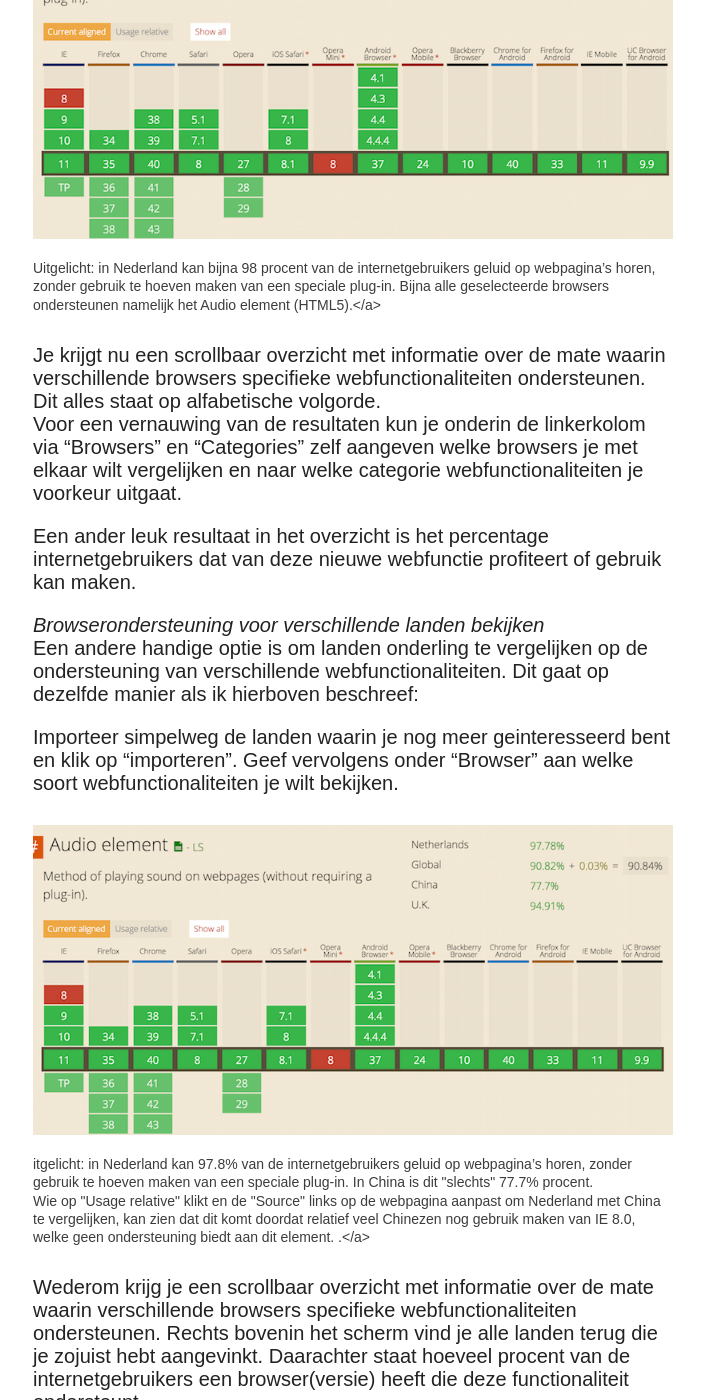
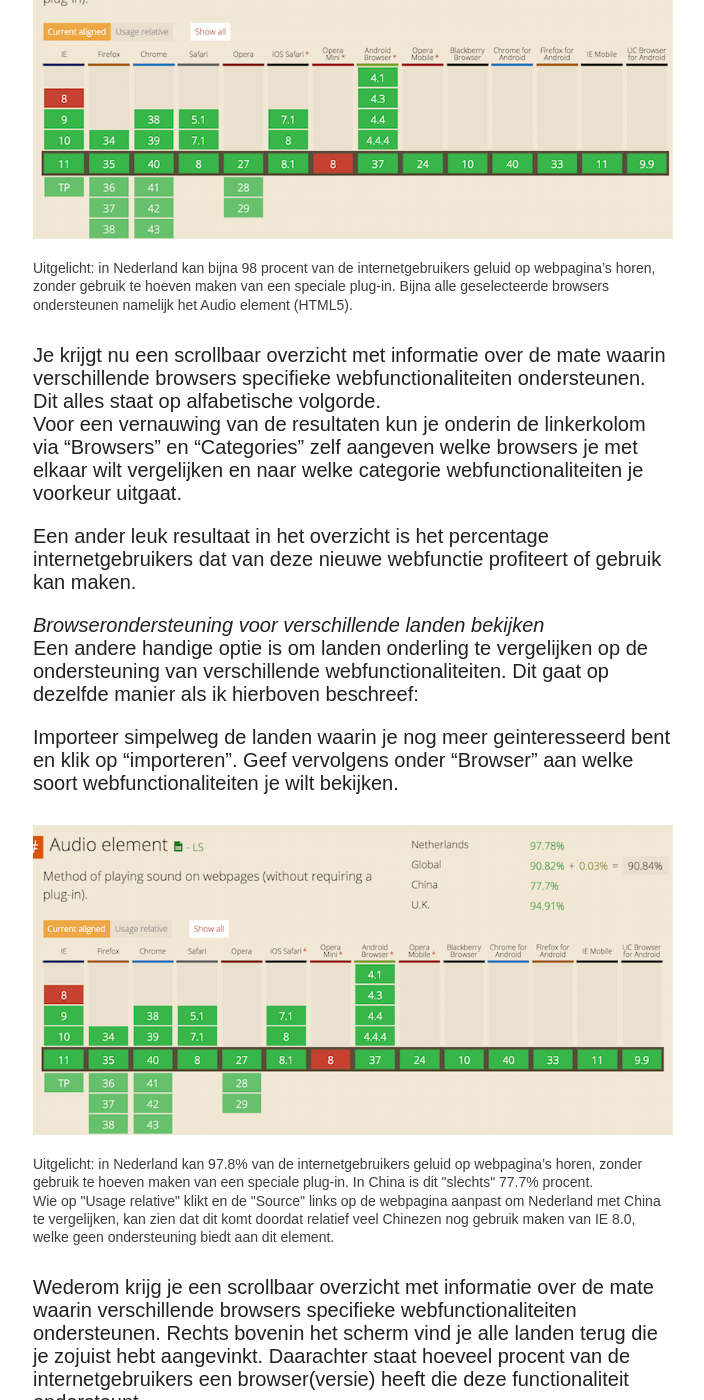
Before and after one commit to TheKnowsyFerret/theknowsyferret.github.io, a Jekyll site: the page built from _posts/2015-02-06-leuke-functie-maar-ondersteunt-de-browser-dat-wel.md, in a window 1280 px wide and 1400 px high, scrolled down 3870 px. Shown: the whole window, without its empty margins (317-1021 px from the left). Built offline with Jekyll 4.4.1, drawn with Linux system fonts in a browser that asks for light colours; nearby versions of some CDN libraries; comment, search, counter and statistics services are not loaded; some of the changed text lies outside the part shown.

```diff
--- a/_posts/2015-02-06-leuke-functie-maar-ondersteunt-de-browser-dat-wel.md
+++ b/_posts/2015-02-06-leuke-functie-maar-ondersteunt-de-browser-dat-wel.md
@@ -38,7 +38,7 @@ Ga hiervoor naar “Rapportage” en stel de tijdsperiode in waarover je informa
 <figure>
 <img src="/images/browseroverzicht.png" alt="Browsers waarmee
 bezoekers The Knowsy Ferret bezoeken">
-<figcaption>De browsers die de bezoekers van The Knowsy Ferret gebruiken</a></figcaption>
+<figcaption>De browsers die de bezoekers van The Knowsy Ferret gebruiken</figcaption>
 </figure>
 
 Je ziet nu aan de rechterkant een overzicht van de browsers waar jouw bezoekers gebruik van maken, gerangschikt naar de mate van gebruik.
@@ -98,7 +98,7 @@ voor het Audio element (HTML5)">
 <figcaption>Uitgelicht: in Nederland kan bijna 98 procent van de
 internetgebruikers geluid op webpagina’s horen, zonder gebruik te
 hoeven maken van een speciale plug-in. Bijna alle geselecteerde
-browsers ondersteunen namelijk het Audio element (HTML5).</a></figcaption>
+browsers ondersteunen namelijk het Audio element (HTML5).</figcaption>
 </figure>
 
 Je krijgt nu een scrollbaar overzicht met informatie over de mate waarin
@@ -125,14 +125,13 @@ soort webfunctionaliteiten je wilt bekijken.
 <figure>
 <img src="/images/caniuse-audioelement-int.png" alt="Internationale browseronderateuning
 voor het Audio element (HTML5)">
-<figcaption>itgelicht: in Nederland kan 97.8% van de
+<figcaption>Uitgelicht: in Nederland kan 97.8% van de
 internetgebruikers geluid op webpagina’s horen, zonder gebruik te
 hoeven maken van een speciale plug-in. In China is dit "slechts" 77.7%
 procent.<br>
 Wie op "Usage relative" klikt en de "Source" links op de webpagina aanpast om
 Nederland met China te vergelijken, kan zien dat dit komt doordat relatief veel Chinezen nog gebruik maken van
-IE 8.0, welke geen ondersteuning biedt aan dit element.
- .</a></figcaption>
+IE 8.0, welke geen ondersteuning biedt aan dit element.</figcaption>
 </figure>
 
 Wederom krijg je een scrollbaar overzicht met informatie over de mate waarin
```
